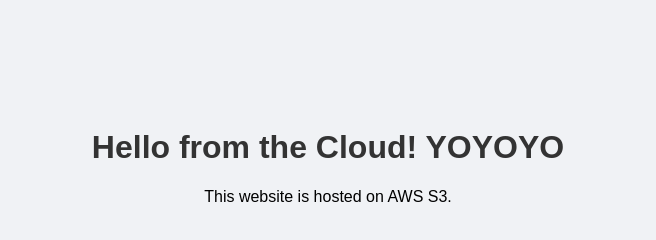
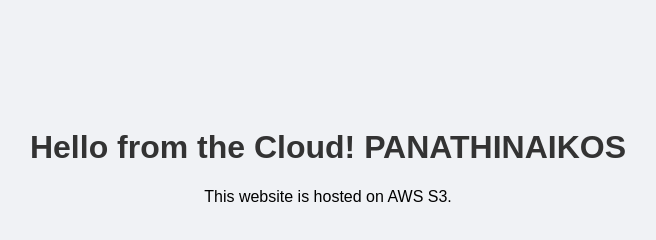
Before and after one commit to EliasMere/cloud-portfolio-project, a plain HTML site: page index.html in a window 1280 px wide. Shown: the whole page, without its empty margins (312-968 px from the left). Drawn offline with Linux system fonts and the light colour scheme.

Commit message:
Update index content

```diff
--- a/index.html
+++ b/index.html
@@ -15,7 +15,7 @@
     </style>
   </head>
   <body>
-    <h1>Hello from the Cloud! YOYOYO</h1>
+    <h1>Hello from the Cloud! PANATHINAIKOS</h1>
     <p>This website is hosted on AWS S3.</p>
   </body>
 </html>
```
